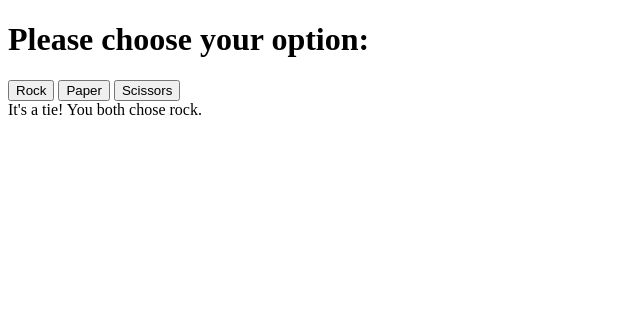
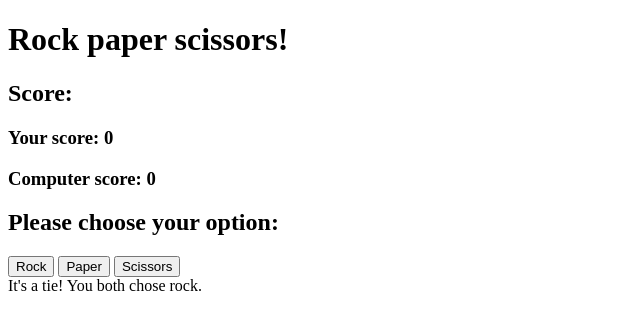
Before and after one commit to DUBIHUBI/odin-rock-paper-scissors, a plain HTML site: page index.html in a window 1280 px wide. Both pictures are taken after a click on the button "Rock". Shown: the whole page, without its empty margins (0-640 px from the left). Drawn offline with Linux system fonts and the light colour scheme.

Commit message:
Show a scoreboard and end the game at 5 points

```diff
--- a/index.html
+++ b/index.html
@@ -6,14 +6,21 @@
     <title>Rock-paper-scissors!</title>
   </head>
   <body>
-    <h1>Please choose your option:</h1>
-    <div>
+    <h1>Rock paper scissors!</h1>
+    <div class="scoreboard">
+      <h2>Score:</h2>
+      <h3 class="player-score">Your score: 0</h3>
+      <h3 class="computer-score">Computer score: 0</h3>
+    </div>
+    <div class="buttons">
+      <h2>Please choose your option:</h2>
       <button class="rock">Rock</button>
       <button class="paper">Paper</button>
       <button class="scissors">Scissors</button>
     </div>
     <div class="game-log">
-      <!-- <div class="result"></div> -->
+      <div class="result"></div>
     </div>
+    <h1 class="end-game-message"></h1>
   </body>
 </html>
--- a/script.js
+++ b/script.js
@@ -64,14 +64,38 @@ function playRound(playerSelection, computerSelection) {
 
 const buttons = document.querySelectorAll('button');
 const gameLog = document.querySelector('.game-log');
+const result = document.querySelector('.result');
+const playerScoreDisplay = document.querySelector('.player-score');
+const computerScoreDisplay = document.querySelector('.computer-score');
+const endGameDisplay = document.querySelector('.end-game-message');
 
 buttons.forEach((button) => {
   button.addEventListener('click', (e) => {
-    const result = document.createElement('div');
-    result.classList.add('result');
-    result.textContent = playRound(e.target.className, getComputerChoice());
-    gameLog.appendChild(result);
+    result.textContent = playRound(button.className, getComputerChoice());
+    playerScoreDisplay.textContent = `Your score: ${playerScore}`;
+    computerScoreDisplay.textContent = `Computer score: ${computerScore}`;
 
+    if (isGameOver()) gameOver();
     // console.log(gameLog);
   });
 });
+
+function gameOverMessage() {
+  let gameMessage;
+  if (playerScore > computerScore) {
+    gameMessage = `Congratulations! You Won ${playerScore} - ${computerScore}`;
+  } else {
+    gameMessage = `You Lost ${playerScore} - ${computerScore}`;
+  }
+  return gameMessage;
+}
+function gameOver() {
+  endGameDisplay.textContent = gameOverMessage();
+  buttons.forEach((button) => {
+    button.disabled = true;
+  });
+}
+
+function isGameOver() {
+  return playerScore === 5 || computerScore === 5;
+}
```
